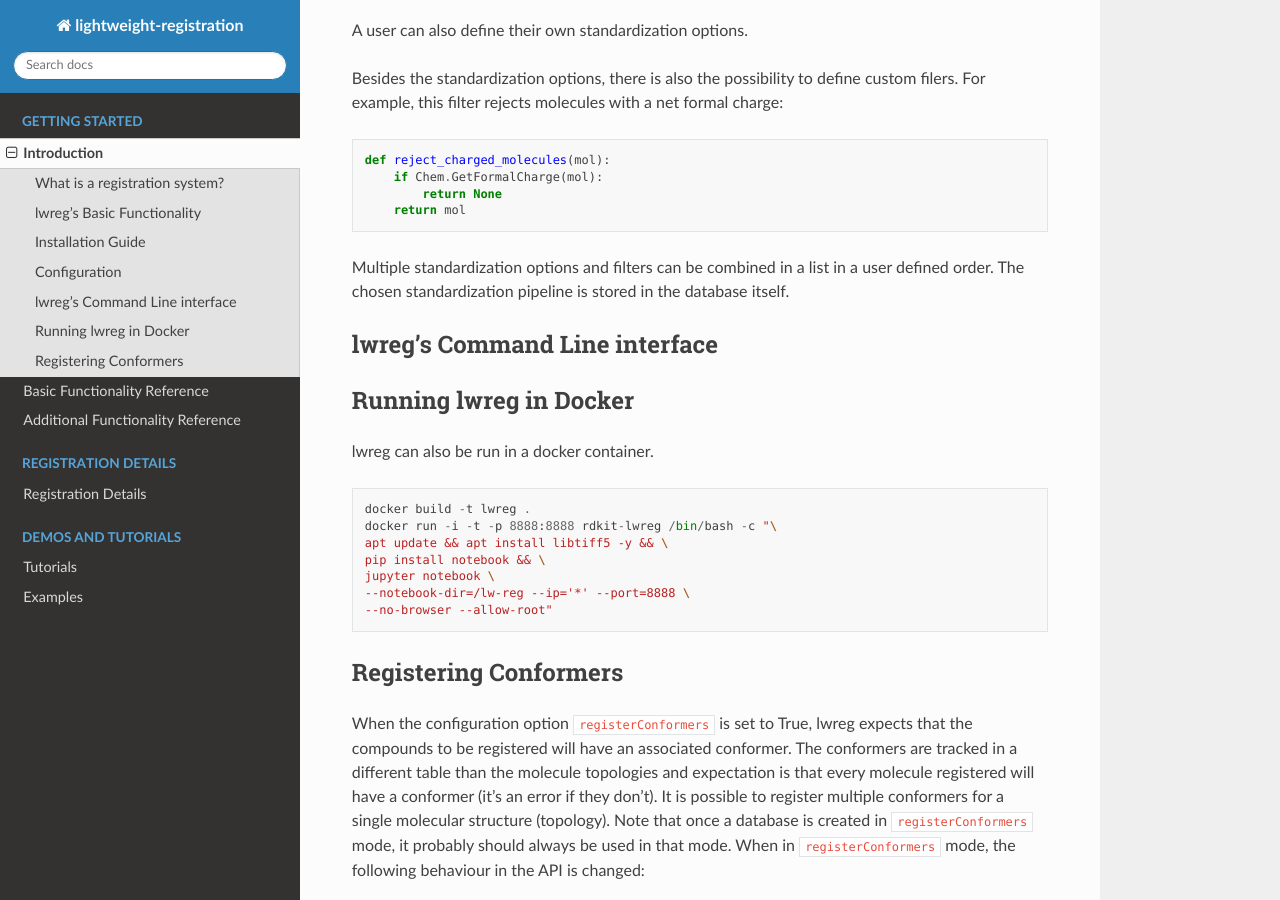
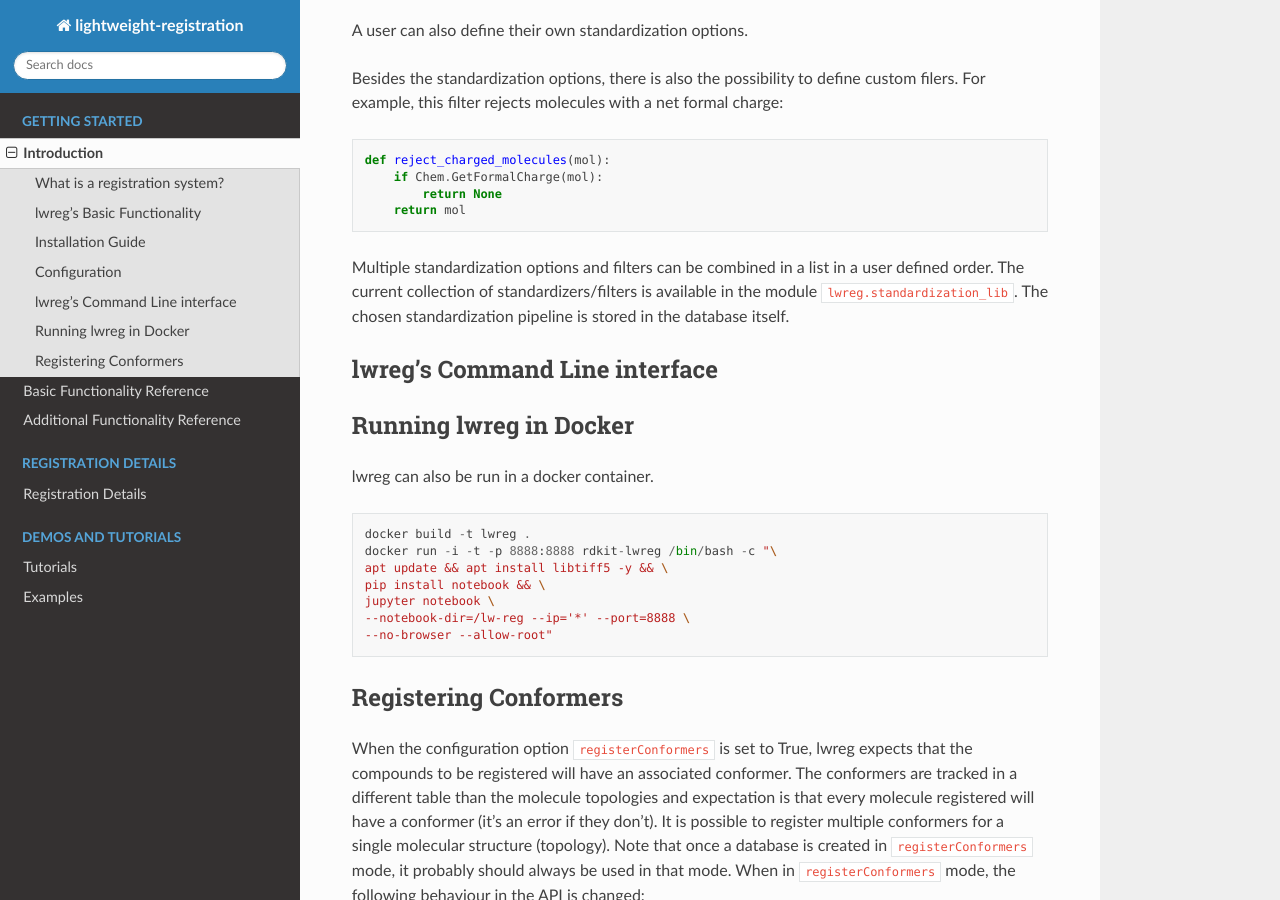
Before and after one commit to rinikerlab/lightweight-registration, a Sphinx documentation site: the page built from docs/source/gettingstarted.rst, in a window 1280 px wide and 900 px high, scrolled down 2383 px. Built offline with Sphinx 7.4.7 and the Read the Docs theme 3.1.0, drawn with Linux system fonts in a browser that asks for light colours.

Commit message:
additions to gettingstarted

```diff
--- a/docs/source/gettingstarted.rst
+++ b/docs/source/gettingstarted.rst
@@ -116,6 +116,7 @@ Besides the standardization options, there is also the possibility to define cus
         return mol
 
 Multiple standardization options and filters can be combined in a list in a user defined order.
+The current collection of standardizers/filters is available in the module :code:`lwreg.standardization_lib`.
 The chosen standardization pipeline is stored in the database itself.
 
 lwreg's Command Line interface
```
